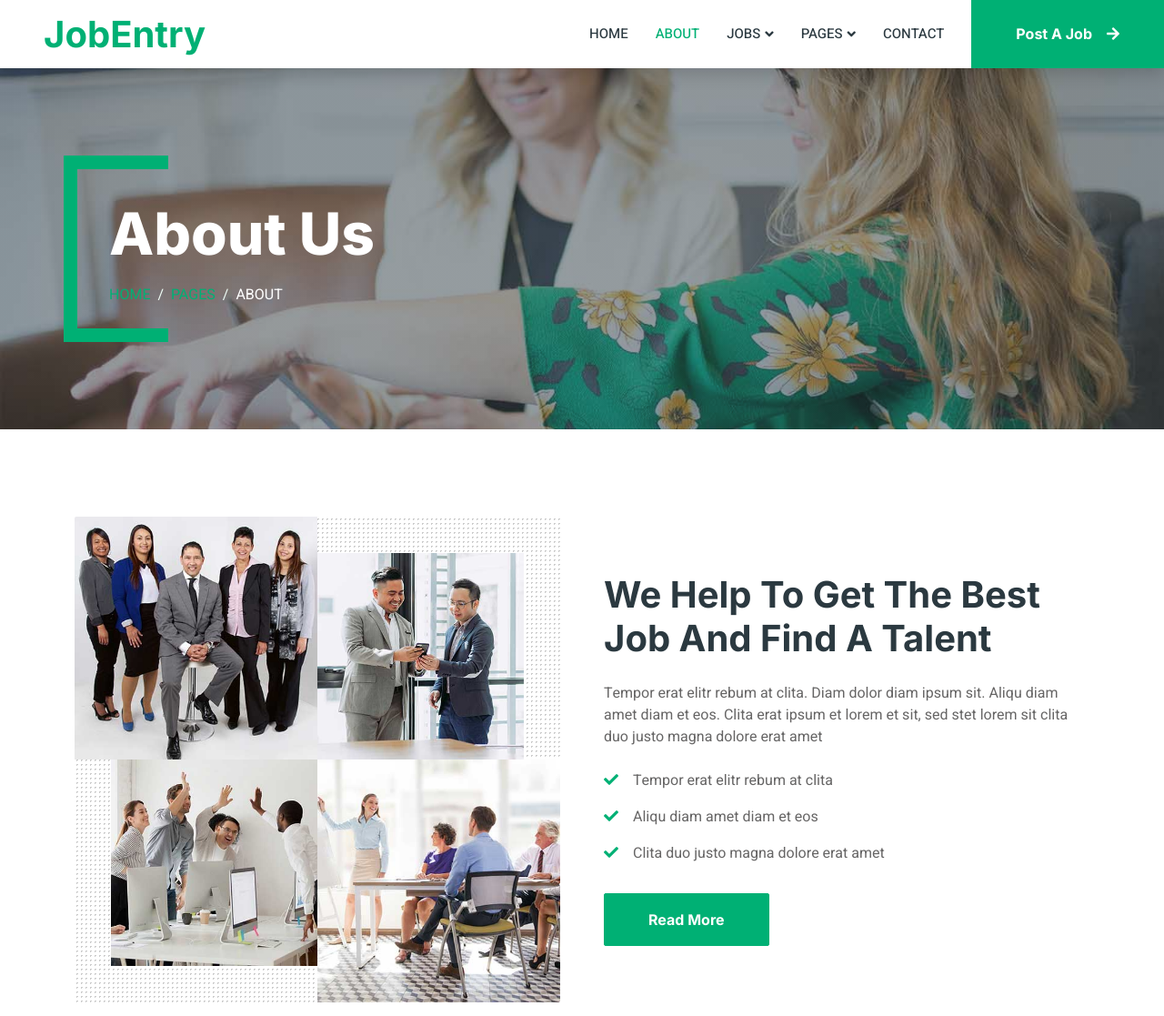
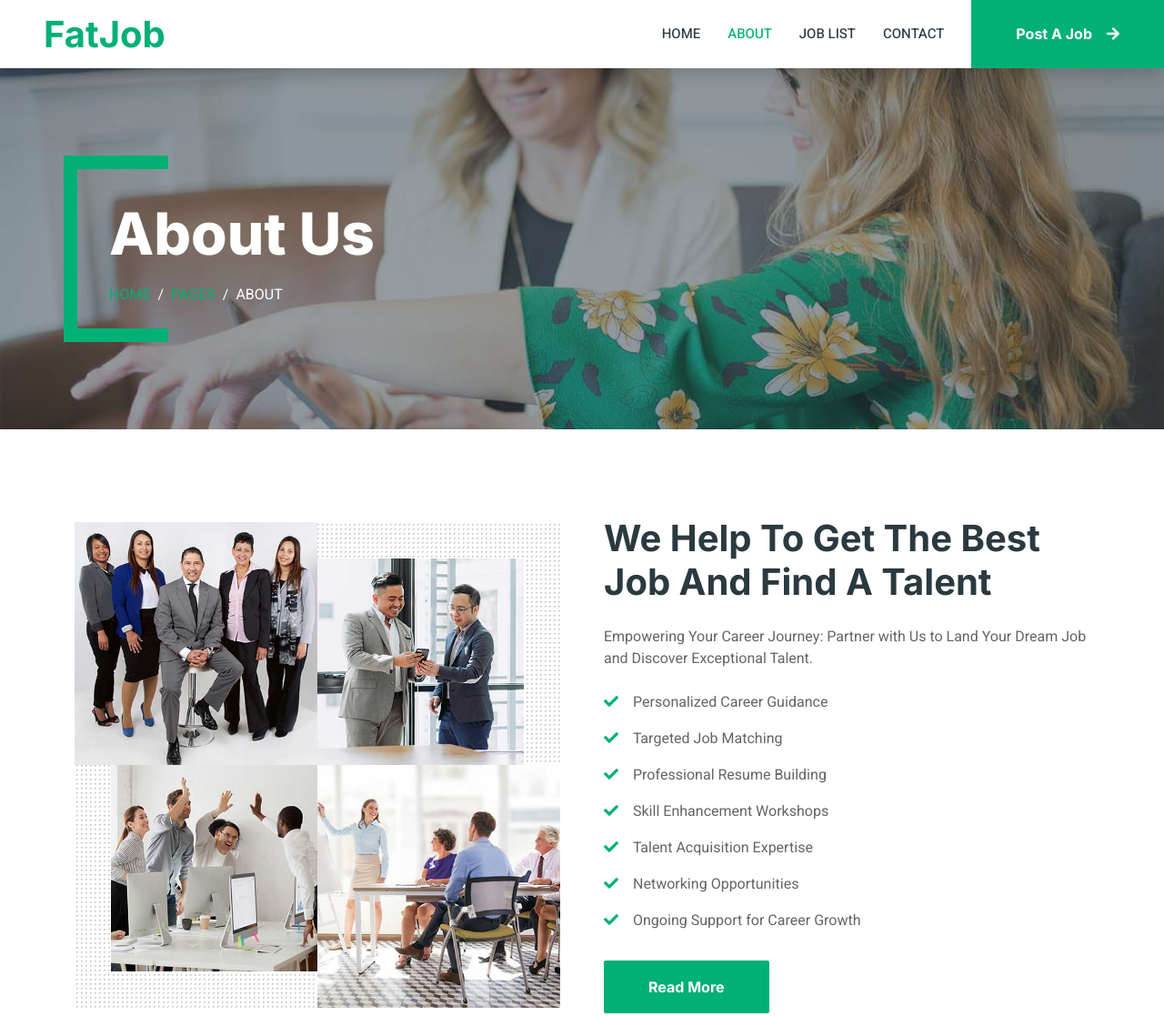
Before and after one commit to yusboss/job, a plain HTML site: page about.html in a window 1280 px wide. Shown: the top 1117 px of the page at 91% size. Drawn offline with nearby package versions, Linux system fonts and the light colour scheme.

Commit message:
new update

```diff
--- a/about.html
+++ b/about.html
@@ -44,31 +44,17 @@
 
         <!-- Navbar Start -->
         <nav class="navbar navbar-expand-lg bg-white navbar-light shadow sticky-top p-0">
-            <a href="index.html" class="navbar-brand d-flex align-items-center text-center py-0 px-4 px-lg-5">
-                <h1 class="m-0 text-primary">JobEntry</h1>
+            <a href="dashboard.html" class="navbar-brand d-flex align-items-center text-center py-0 px-4 px-lg-5">
+                <h1 class="m-0 text-primary">FatJob</h1>
             </a>
             <button type="button" class="navbar-toggler me-4" data-bs-toggle="collapse" data-bs-target="#navbarCollapse">
                 <span class="navbar-toggler-icon"></span>
             </button>
             <div class="collapse navbar-collapse" id="navbarCollapse">
                 <div class="navbar-nav ms-auto p-4 p-lg-0">
-                    <a href="index.html" class="nav-item nav-link">Home</a>
+                    <a href="dashboard.html" class="nav-item nav-link">Home</a>
                     <a href="about.html" class="nav-item nav-link active">About</a>
-                    <div class="nav-item dropdown">
-                        <a href="#" class="nav-link dropdown-toggle" data-bs-toggle="dropdown">Jobs</a>
-                        <div class="dropdown-menu rounded-0 m-0">
-                            <a href="job-list.html" class="dropdown-item">Job List</a>
-                            <a href="job-detail.html" class="dropdown-item">Job Detail</a>
-                        </div>
-                    </div>
-                    <div class="nav-item dropdown">
-                        <a href="#" class="nav-link dropdown-toggle" data-bs-toggle="dropdown">Pages</a>
-                        <div class="dropdown-menu rounded-0 m-0">
-                            <a href="category.html" class="dropdown-item">Job Category</a>
-                            <a href="testimonial.html" class="dropdown-item">Testimonial</a>
-                            <a href="404.html" class="dropdown-item">404</a>
-                        </div>
-                    </div>
+                    <a href="job-list.html" class="nav-item nav-link">Job List</a>
                     <a href="contact.html" class="nav-item nav-link">Contact</a>
                 </div>
                 <a href="" class="btn btn-primary rounded-0 py-4 px-lg-5 d-none d-lg-block">Post A Job<i class="fa fa-arrow-right ms-3"></i></a>
@@ -115,10 +101,14 @@
                     </div>
                     <div class="col-lg-6 wow fadeIn" data-wow-delay="0.5s">
                         <h1 class="mb-4">We Help To Get The Best Job And Find A Talent</h1>
-                        <p class="mb-4">Tempor erat elitr rebum at clita. Diam dolor diam ipsum sit. Aliqu diam amet diam et eos. Clita erat ipsum et lorem et sit, sed stet lorem sit clita duo justo magna dolore erat amet</p>
-                        <p><i class="fa fa-check text-primary me-3"></i>Tempor erat elitr rebum at clita</p>
-                        <p><i class="fa fa-check text-primary me-3"></i>Aliqu diam amet diam et eos</p>
-                        <p><i class="fa fa-check text-primary me-3"></i>Clita duo justo magna dolore erat amet</p>
+                        <p class="mb-4">Empowering Your Career Journey: Partner with Us to Land Your Dream Job and Discover Exceptional Talent.</p>
+                        <p><i class="fa fa-check text-primary me-3"></i>Personalized Career Guidance</p>
+                        <p><i class="fa fa-check text-primary me-3"></i>Targeted Job Matching</p>
+                        <p><i class="fa fa-check text-primary me-3"></i>Professional Resume Building</p>
+                        <p><i class="fa fa-check text-primary me-3"></i>Skill Enhancement Workshops</p>
+                        <p><i class="fa fa-check text-primary me-3"></i>Talent Acquisition Expertise</p>
+                        <p><i class="fa fa-check text-primary me-3"></i>Networking Opportunities</p>
+                        <p><i class="fa fa-check text-primary me-3"></i>Ongoing Support for Career Growth</p>
                         <a class="btn btn-primary py-3 px-5 mt-3" href="">Read More</a>
                     </div>
                 </div>
```
Also changed, not shown: category.html (+3 -3 lines), contact.html (+4 -19 lines), job-detail.html (+2 -2 lines), job-list.html (+4 -18 lines), testimonial.html (+2 -2 lines).
